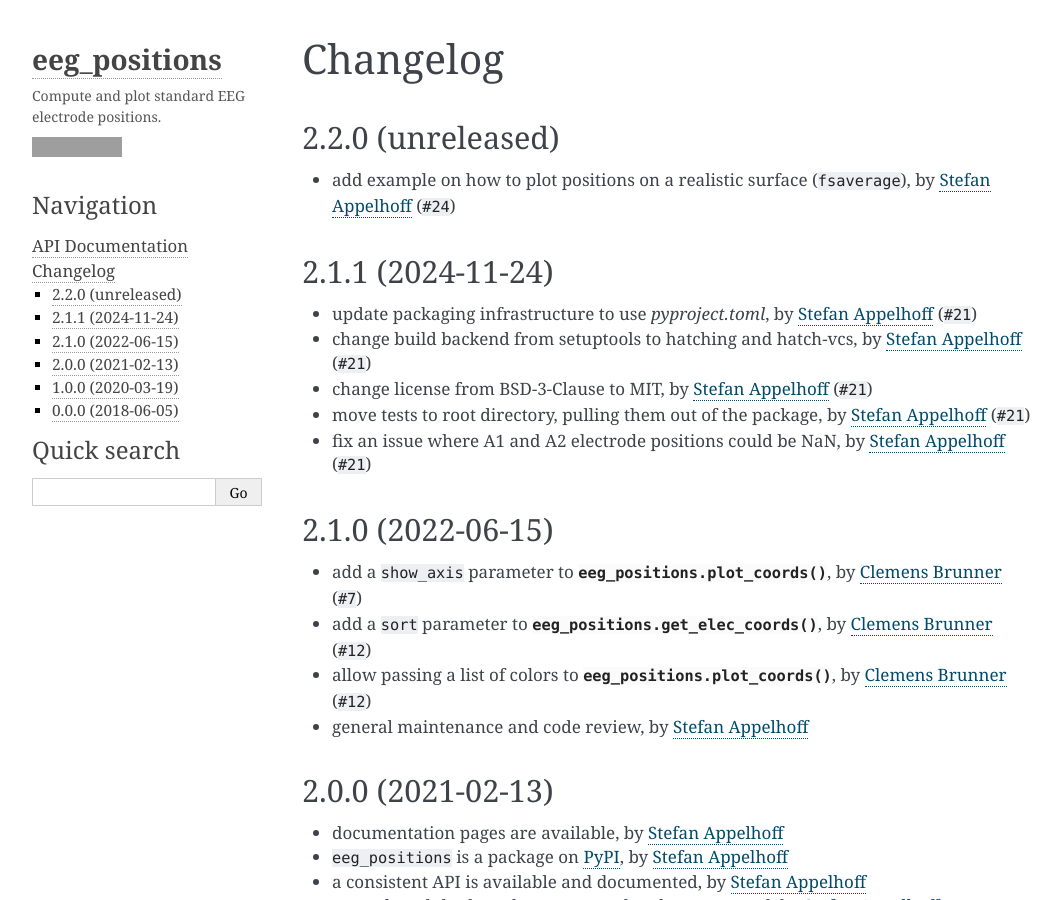
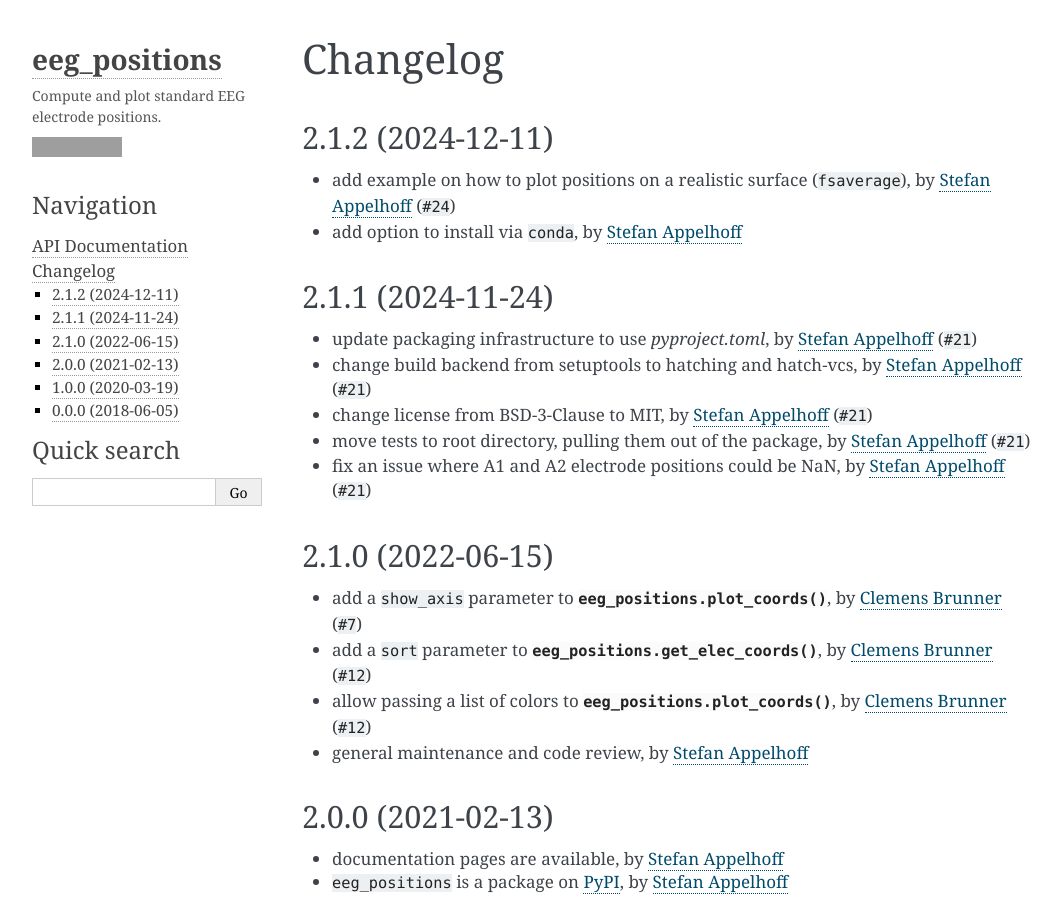
Before and after one commit to sappelhoff/eeg_positions, a Sphinx documentation site: the page built from docs/changes.rst, in a window 1280 px wide and 900 px high. Shown: the whole window, without its empty margins (98-1159 px from the left). Built offline with Sphinx 7.4.7, drawn with Linux system fonts in a browser that asks for light colours; pages that are not in the unit, such as notebooks, are missing from menus; the version number could not be read and is left out; cross-references to code outside the pages are shown as plain code; grey boxes are pictures that could not be loaded.

Commit message:
REL: 2.1.2

```diff
--- a/docs/changes.rst
+++ b/docs/changes.rst
@@ -4,9 +4,10 @@
 Changelog
 =========
 
-2.2.0 (unreleased)
+2.1.2 (2024-12-11)
 ------------------
 - add example on how to plot positions on a realistic surface (``fsaverage``), by `Stefan Appelhoff`_ (:github:`#24`)
+- add option to install via ``conda``, by `Stefan Appelhoff`_
 
 2.1.1 (2024-11-24)
 ------------------
```
